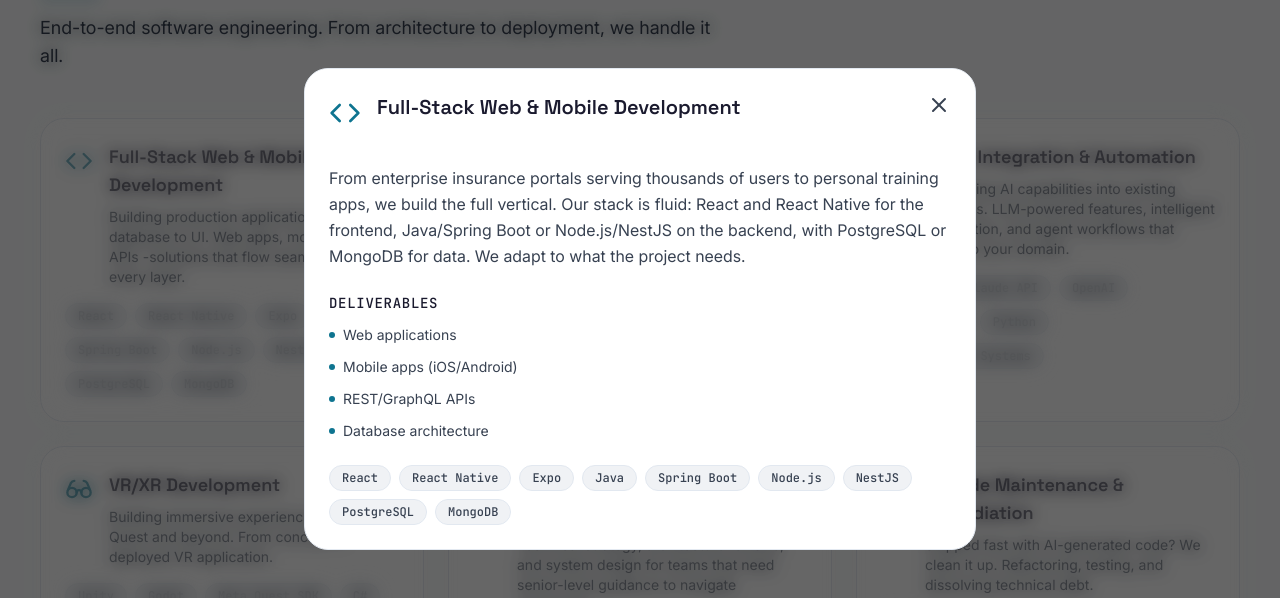
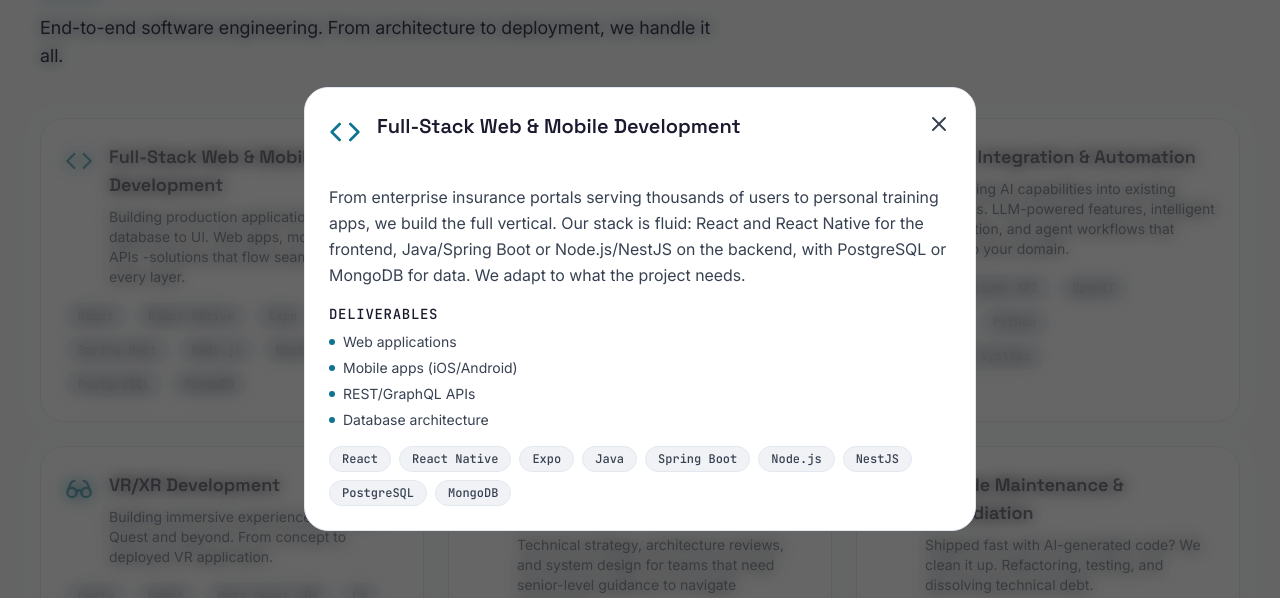
Before and after one commit to GabrielGhsoub/Likwiid-website, a React (Vite) app: page /services in a window 1280 px wide. Both pictures are taken after a click on the element 232 px from the left and 466 px from the top of the page. Shown: the part 196-794 px from the top of the page. Built offline with nearby package versions, Linux system fonts and the light colour scheme; no server answers.

Commit message:
fix: service modal fits viewport without scrolling, tighter spacing

```diff
--- a/src/pages/Services.tsx
+++ b/src/pages/Services.tsx
@@ -117,7 +117,7 @@ export default function Services() {
               animate={MODAL_ANIMATE}
               exit={MODAL_EXIT}
               transition={TRANSITION_MODAL}
-              className="w-full h-full md:max-w-2xl md:h-auto md:max-h-[90vh] bg-bg-secondary border-0 md:border md:border-border md:rounded-2xl overflow-y-auto relative"
+              className="w-full h-full md:max-w-2xl md:h-auto md:max-h-[96vh] bg-bg-secondary border-0 md:border md:border-border md:rounded-2xl overflow-y-auto relative"
               onClick={(e) => e.stopPropagation()}
             >
               <div className="sticky top-0 bg-bg-secondary z-10 p-5 md:p-6 pb-3 border-b border-border md:border-0">
@@ -143,10 +143,10 @@ export default function Services() {
                   {selectedService.longDescription}
                 </p>
 
-                <h4 className="mt-6 text-sm font-medium text-text-primary uppercase tracking-wider font-[family-name:var(--font-mono)]">
+                <h4 className="mt-4 text-sm font-medium text-text-primary uppercase tracking-wider font-[family-name:var(--font-mono)]">
                   Deliverables
                 </h4>
-                <ul className="mt-3 space-y-2">
+                <ul className="mt-2 space-y-1.5">
                   {selectedService.deliverables.map((d) => (
                     <li key={d} className="text-text-secondary text-sm flex items-center gap-2">
                       <span className="w-1.5 h-1.5 rounded-full bg-accent-gold shrink-0" />
@@ -155,7 +155,7 @@ export default function Services() {
                   ))}
                 </ul>
 
-                <div className="mt-6 flex flex-wrap gap-2">
+                <div className="mt-4 flex flex-wrap gap-2">
                   {selectedService.techStack.map((tech) => (
                     <Badge key={tech}>{tech}</Badge>
                   ))}
```
